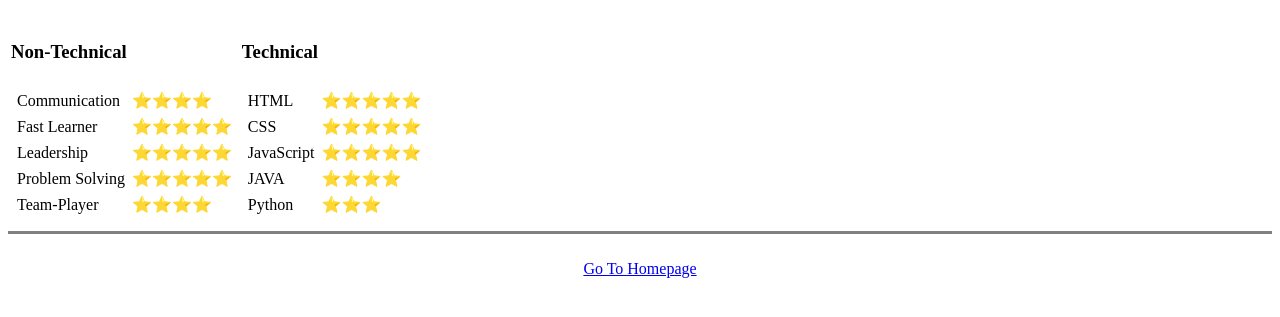
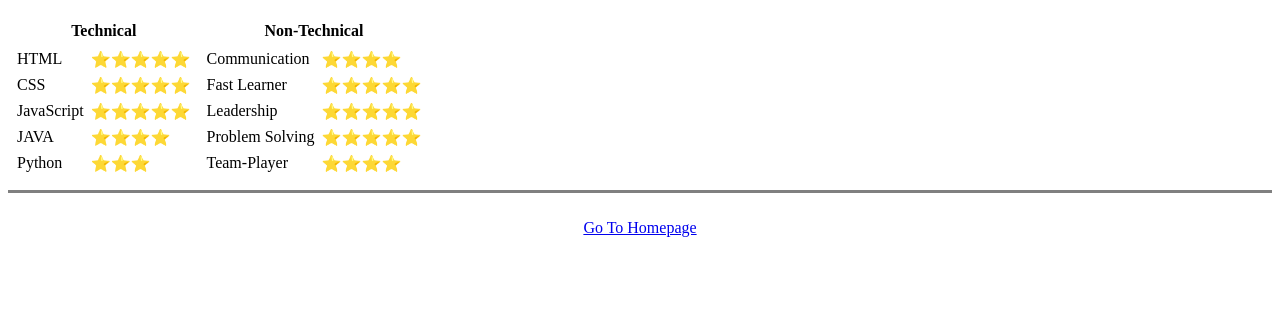
Before and after one commit to Deepak-D-code/cv, a plain HTML site: page skills.html in a window 1280 px wide. Shown: the part 61-378 px from the top of the page. Drawn offline with Linux system fonts and the light colour scheme.

Commit message:
realigned skills

```diff
--- a/skills.html
+++ b/skills.html
@@ -12,15 +12,37 @@
   <table>
     <thead>
       <tr>
-        <td>
-          <h3>Non-Technical</h3>
-        </td>
-        <td>
-          <h3>Technical</h3>
-        </td>
+        <th>Technical</th>
+        <th>Non-Technical</th>
       </tr>
     </thead>
+
+    <tbody>
       <tr>
+        <td>
+          <table cellspacing="5">
+            <tr>
+              <td>HTML</td>
+              <td>⭐⭐⭐⭐⭐</td>
+            </tr>
+            <tr>
+              <td>CSS</td>
+              <td>⭐⭐⭐⭐⭐</td>
+            </tr>
+            <tr>
+              <td>JavaScript</td>
+              <td>⭐⭐⭐⭐⭐</td>
+            </tr>
+            <tr>
+              <td>JAVA</td>
+              <td>⭐⭐⭐⭐</td>
+            </tr>
+            <tr>
+              <td>Python</td>
+              <td>⭐⭐⭐</td>
+            </tr>
+          </table>
+        </td>
         <td>
           <table cellspacing="5">
             <tr>
@@ -45,31 +67,9 @@
             </tr>
           </table>
         </td>
-      <td>
-        <table cellspacing="5">
-          <tr>
-            <td>HTML</td>
-            <td>⭐⭐⭐⭐⭐</td>
       </tr>
-          <tr>
-            <td>CSS</td>
-            <td>⭐⭐⭐⭐⭐</td>
-          </tr>
-          <tr>
-            <td>JavaScript</td>
-            <td>⭐⭐⭐⭐⭐</td>
-          </tr>
-          <tr>
-            <td>JAVA</td>
-            <td>⭐⭐⭐⭐</td>
-          </tr>
-          <tr>
-            <td>Python</td>
-            <td>⭐⭐⭐</td>
-          </tr>
-        </table>
-      </td>
-    </tr>
+    </tbody>
+
   </table>
 
   <hr size="3" noshade />
```
Lines whose indentation alone changed are shown as unchanged.
